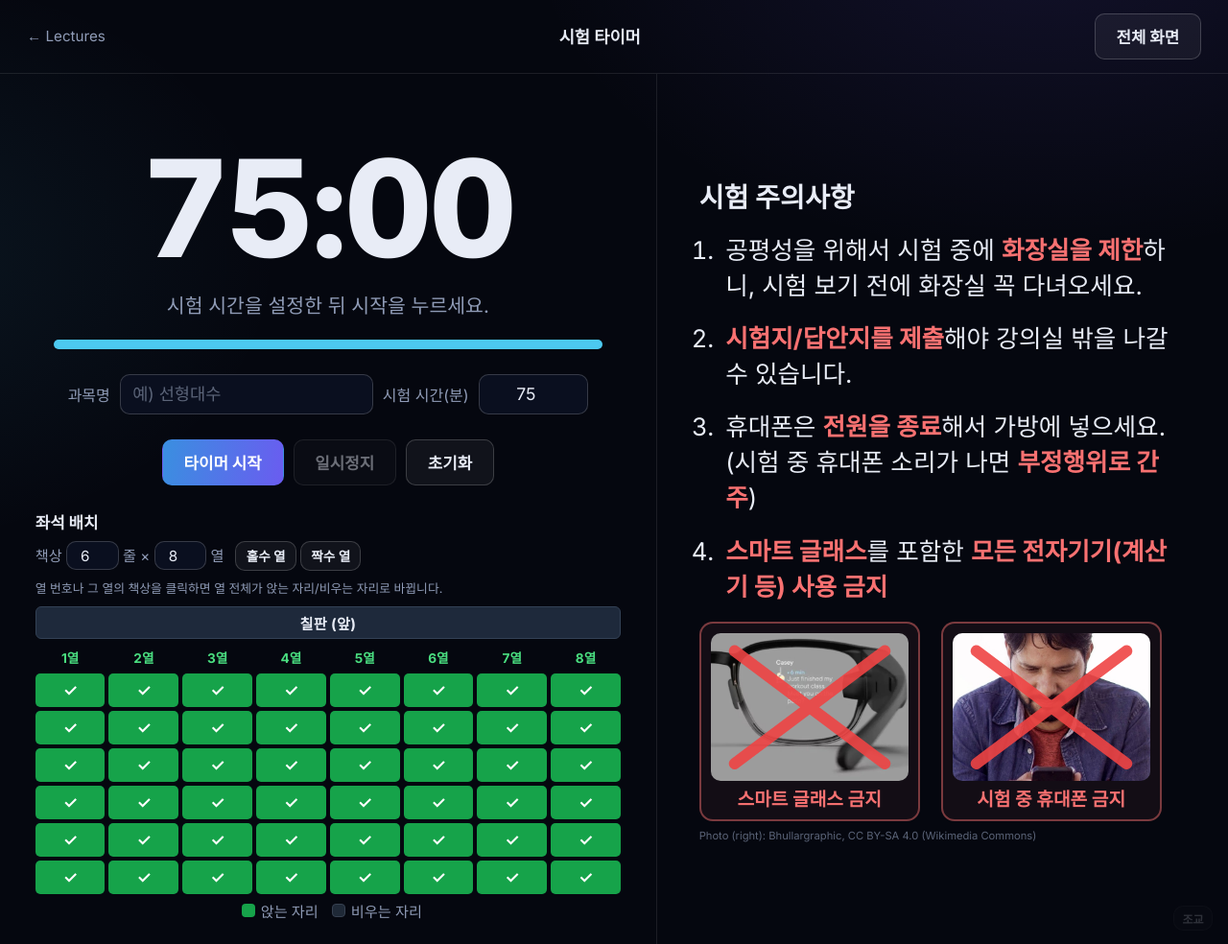
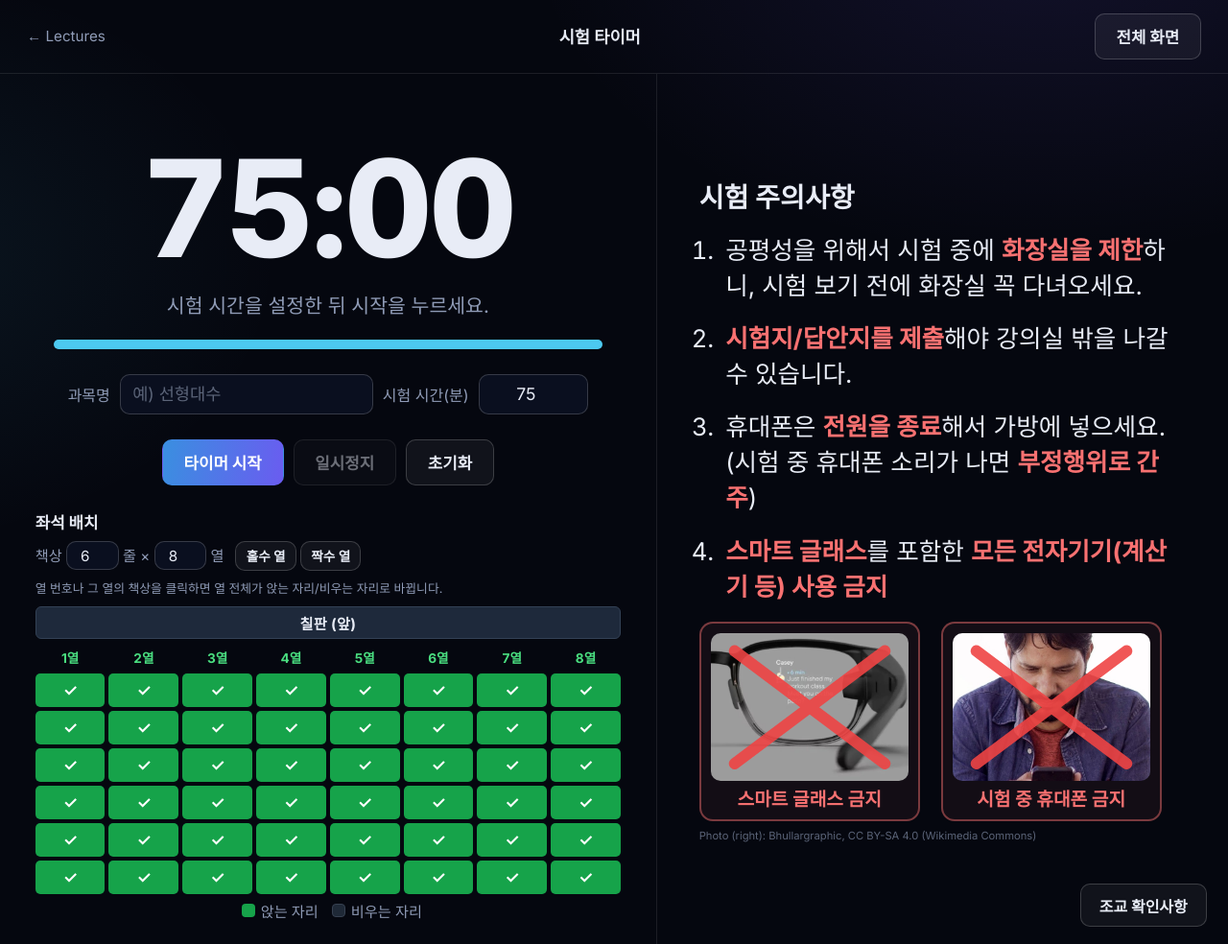
Before and after one commit to hyperx-web/hyperx, a Jekyll site: the page built from lectures/exam-timer/index.html, in a window 1280 px wide. Shown: the whole page at 96% size. Built offline with Jekyll 4.4.1, drawn with Linux system fonts in a browser that asks for light colours; some web fonts are replaced.

Commit message:
Exam timer: visible 'TA checklist' button
Co-Authored-By: Claude Opus 5.5 <noreply@anthropic.com>

```diff
--- a/lectures/exam-timer/index.html
+++ b/lectures/exam-timer/index.html
@@ -64,8 +64,7 @@ permalink: /lectures/exam-timer/
   .banned .x { position: absolute; inset: 0; width: 100%; height: 100%; }
   .banned .x path { stroke: #ef4444; stroke-width: 9; stroke-linecap: round; fill: none; vector-effect: non-scaling-stroke; stroke-width: 12px; opacity: .9; }
   .right { position: relative; }
-  .ta-btn { position: absolute; right: 16px; bottom: 14px; font-size: .75rem; font-weight: 600; padding: .3em .7em; opacity: .18; border-color: rgba(255,255,255,.12); }
-  .ta-btn:hover, .ta-btn.active { opacity: .9; }
+  .ta-btn { position: absolute; right: 22px; bottom: 18px; font-size: 1rem; font-weight: 700; padding: .6em 1.2em; }
   ol.ta li b { color: var(--accent); }
   .credit { margin: 8px 0 0; font-size: .7rem; color: #5b6478; }
   .banned figcaption { margin-top: 4px; font-weight: 700; color: var(--danger); font-size: clamp(.95rem, 1.5vw, 1.2rem); }
@@ -165,7 +164,7 @@ permalink: /lectures/exam-timer/
         <li>시험 종료 후 <b>개수 확인</b></li>
       </ol>
     </div>
-    <button id="taBtn" class="ta-btn" type="button" title="조교 확인사항">조교</button>
+    <button id="taBtn" class="ta-btn" type="button">조교 확인사항</button>
   </section>
 </main>
 <script>
@@ -335,8 +334,7 @@ permalink: /lectures/exam-timer/
   btn.addEventListener("click", function () {
     var show = ta.hidden;
     ta.hidden = !show; rules.hidden = show;
-    btn.textContent = show ? "← 주의사항" : "조교";
-    btn.classList.toggle("active", show);
+    btn.textContent = show ? "← 시험 주의사항" : "조교 확인사항";
   });
 })();
 </script>
```
Also changed, not shown: CLAUDE.md (+1 -1 lines).
